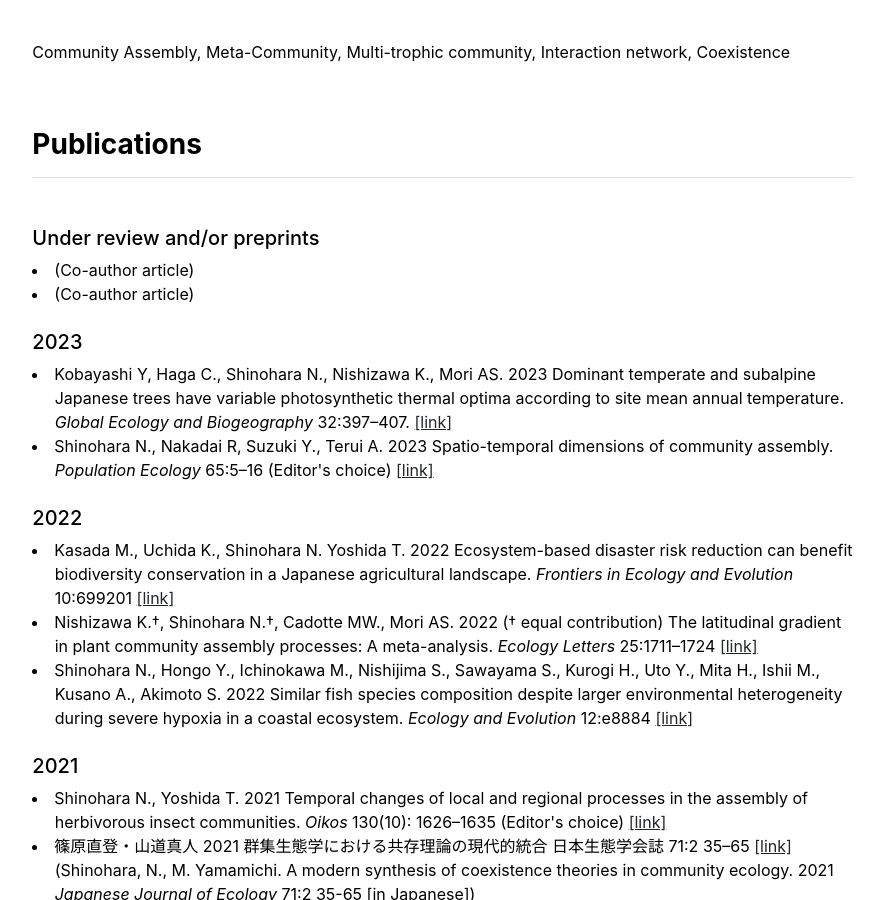
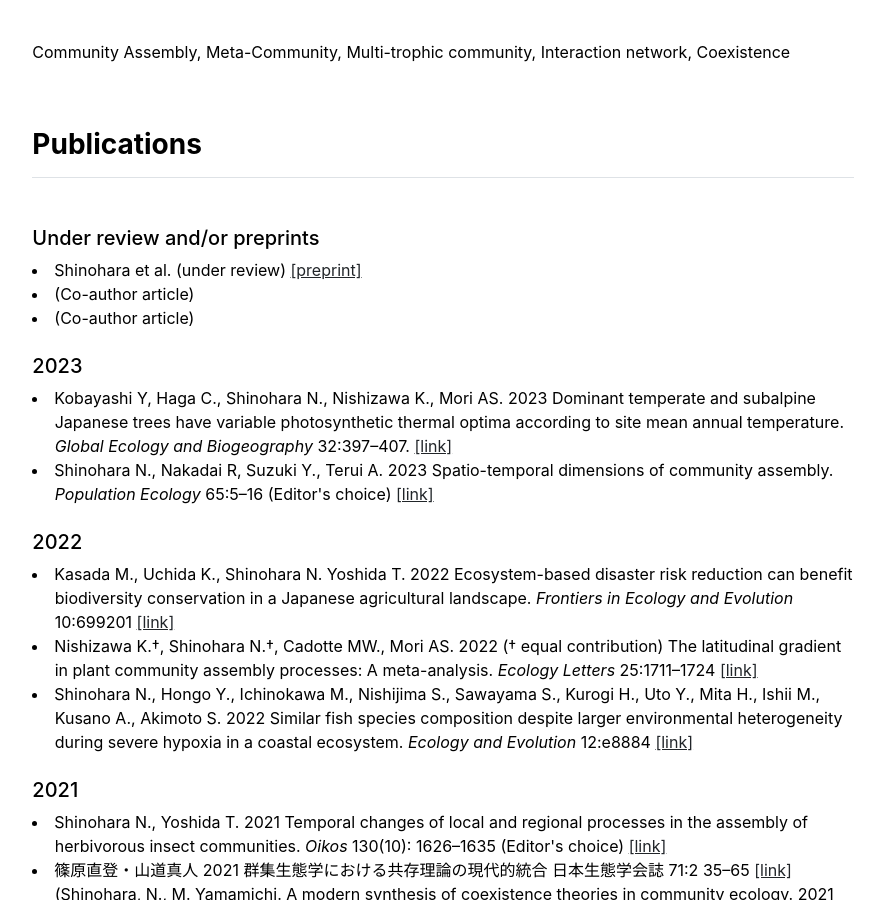
Before and after one commit to snaoto/snaoto.github.io, a Jekyll site: the page built from index.md, in a window 1280 px wide and 900 px high, scrolled down 568 px. Shown: the whole window, without its empty margins (197-1082 px from the left). Built offline with Jekyll 4.4.1, drawn with Linux system fonts in a browser that asks for light colours.

Commit message:
Updated publication records.

```diff
--- a/_includes/publications.html
+++ b/_includes/publications.html
@@ -23,6 +23,7 @@
     <h3 class="fw-bold border-bottom pb-3 mb-5">Publications</h3>
 
     <h5>Under review and/or preprints</h5>
+    <li>Shinohara et al. (under review) <a href = https://www.biorxiv.org/content/10.1101/2023.06.10.544476v1.abstract target = "_blank"> [preprint] </a> </li>
     <li>(Co-author article) </li>
     <li>(Co-author article) </li>
 
```
